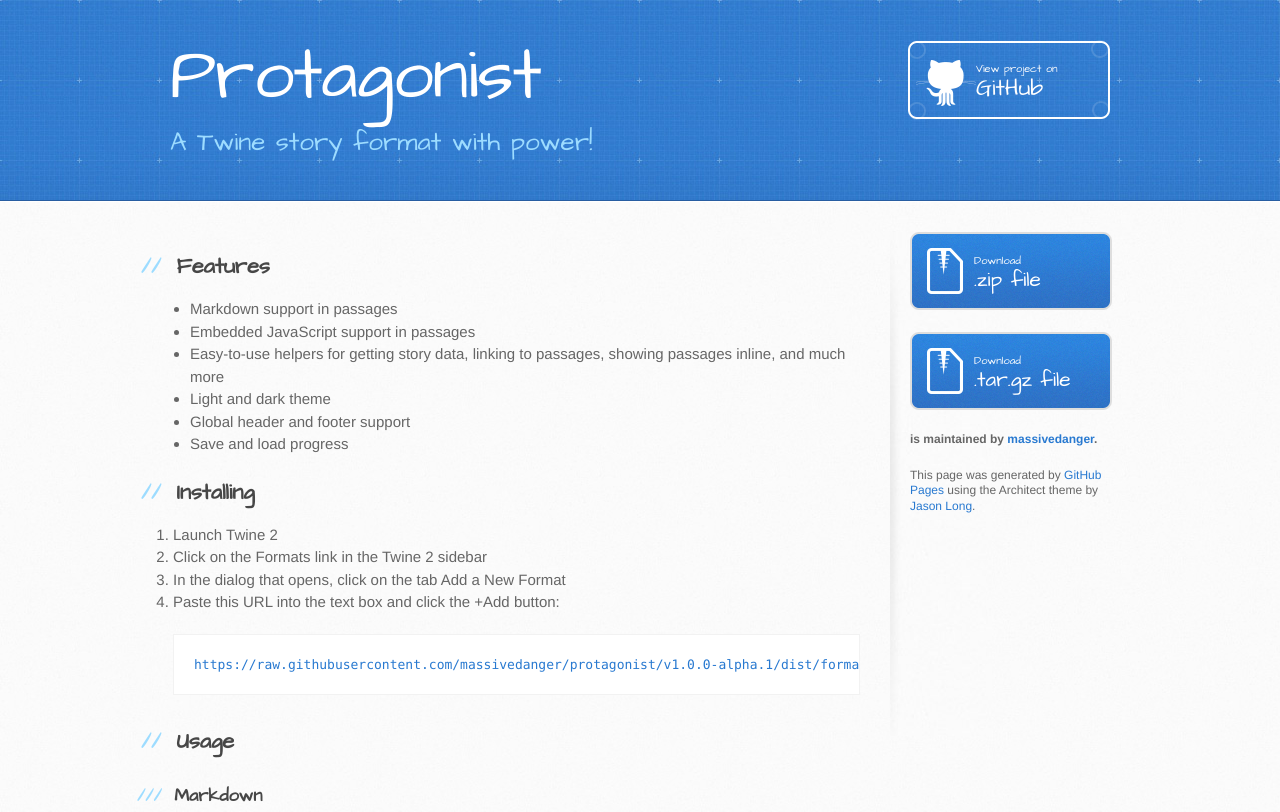
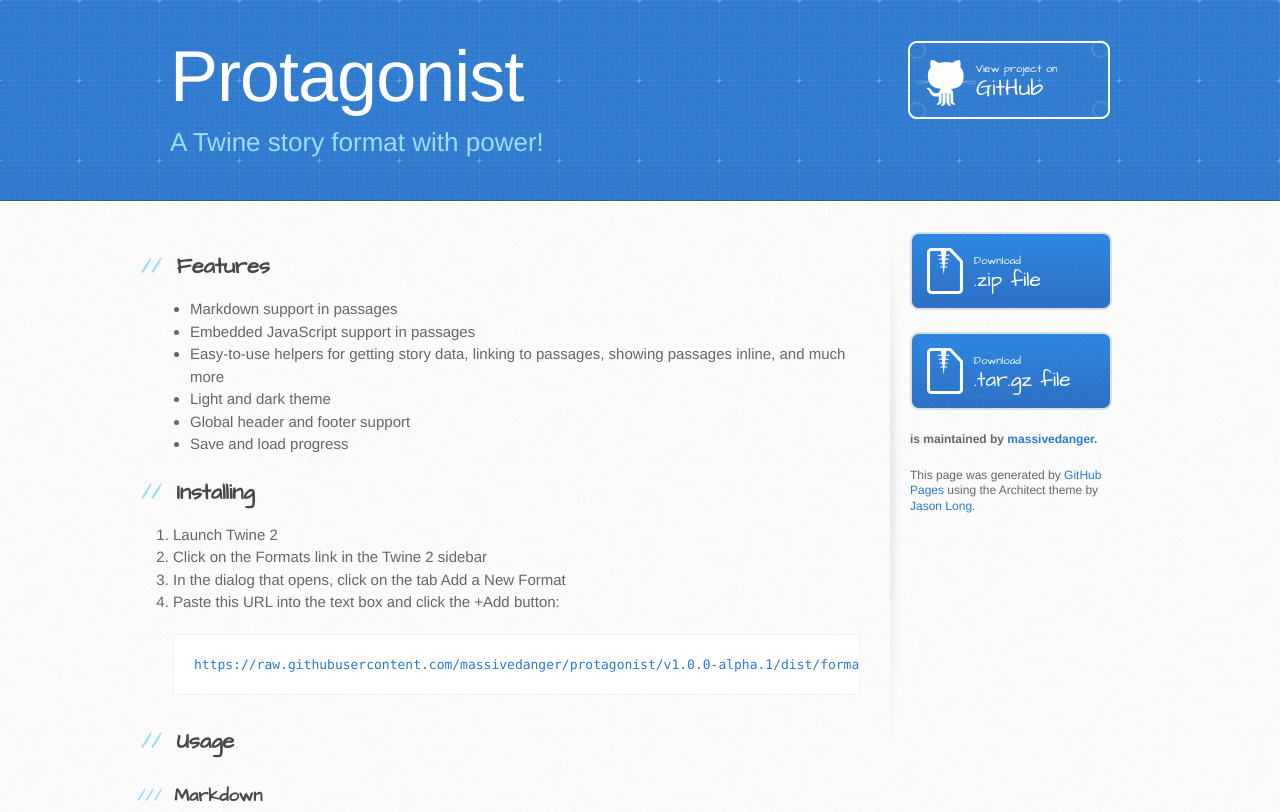
Before and after one commit to massivedanger/protagonist, a plain HTML site: page index.html in a window 1280 px wide. Shown: the top 812 px of the page. Drawn offline with Linux system fonts and the light colour scheme.

Commit message:
Remove weird font

```diff
--- a/stylesheets/stylesheet.css
+++ b/stylesheets/stylesheet.css
@@ -450,7 +450,7 @@
 header {
   padding-top: 40px;
   padding-bottom: 40px;
-  font-family: 'Architects Daughter', 'Helvetica Neue', Helvetica, Arial, serif;
+  font-family: 'Helvetica Neue', Helvetica, Arial, serif;
   background: #2e7bcf url(../images/header-bg.jpg) 0 0 repeat-x;
   border-bottom: solid 1px #275da1;
 }
```
